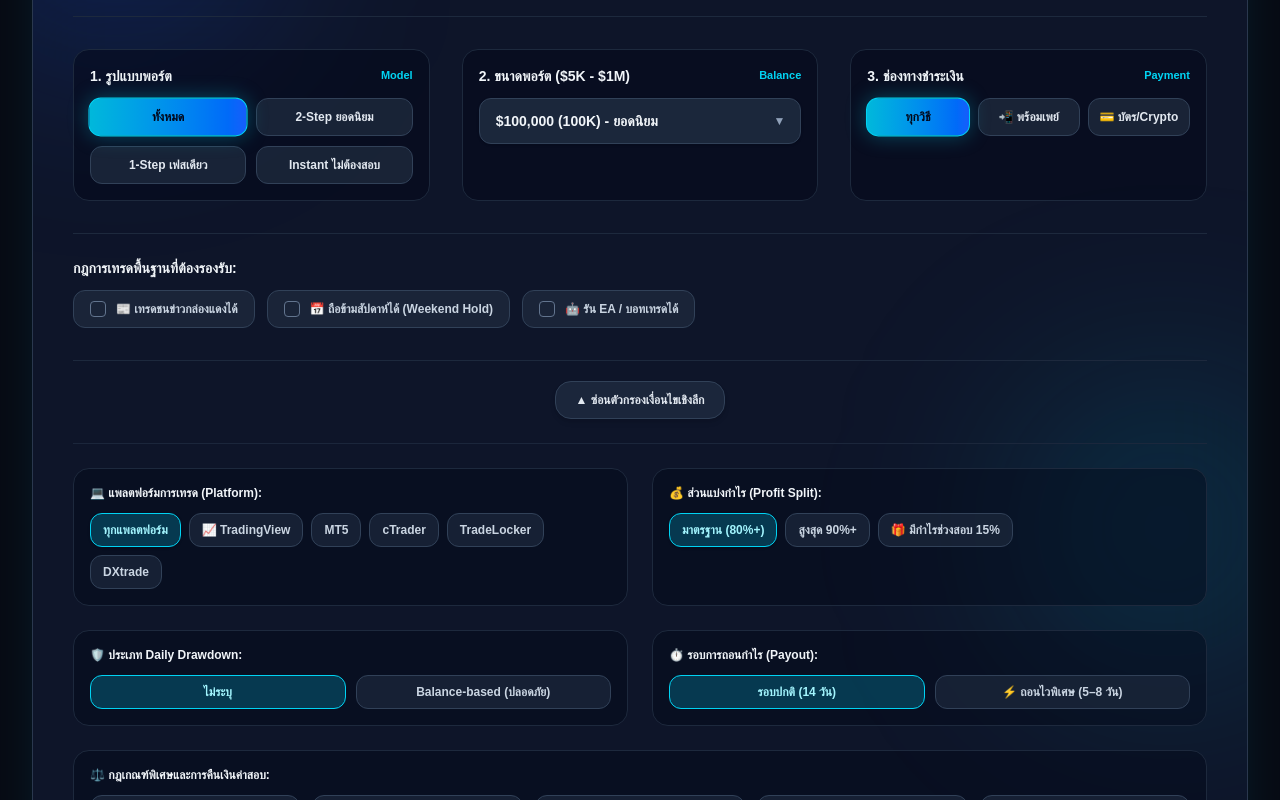
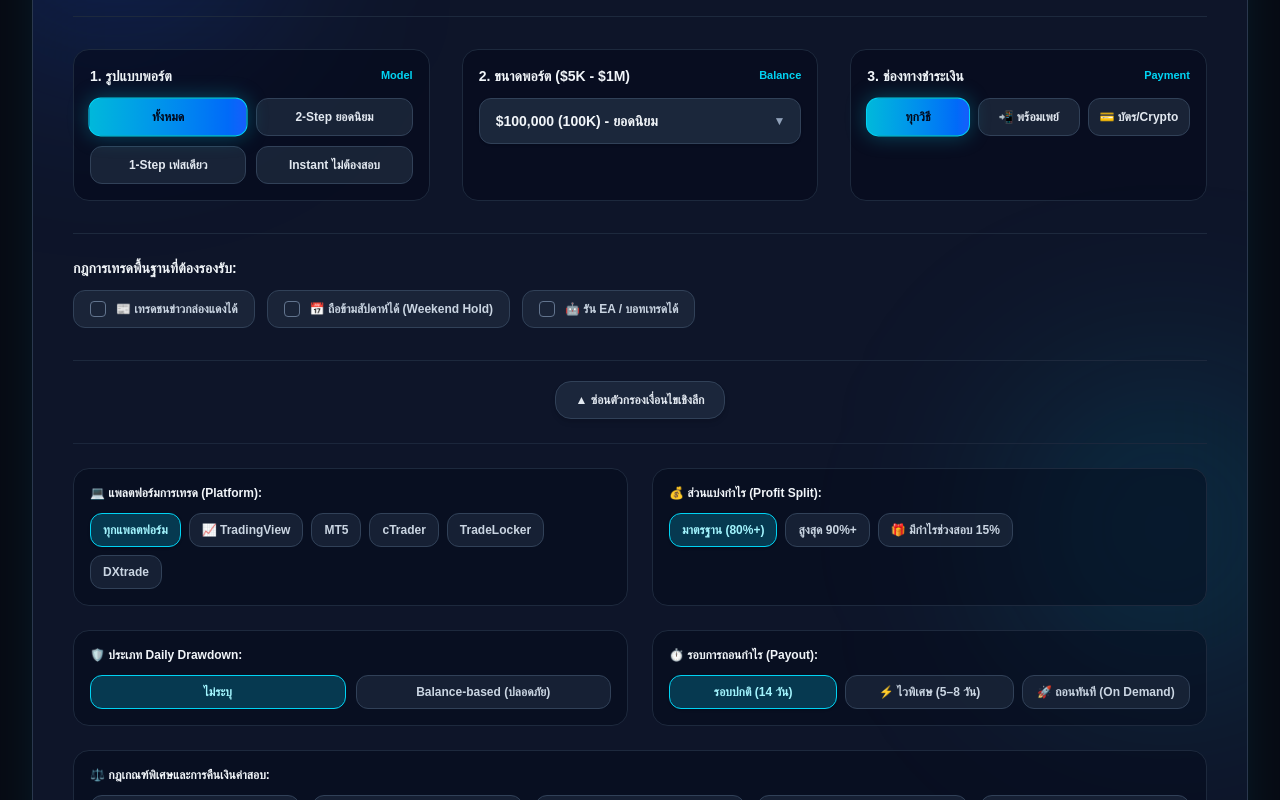
Before and after one commit to jirawat1992/prophubthai, a Next.js app: page / in a window 1280 px wide. Both pictures are taken after a click on the button 640 px from the left and 879 px from the top of the page. Shown: the part 491-1291 px from the top of the page. Built offline with nearby package versions, Linux system fonts and the light colour scheme.

Commit message:
connect reactive filter logic with prop firms list

```diff
--- a/app/components/PropMatcher.tsx
+++ b/app/components/PropMatcher.tsx
@@ -17,7 +17,7 @@ export interface FilterState {
   noMinDays: boolean;
   noSlRequired: boolean;
   scalingPlan: boolean;
-  hasRefund: boolean; // 👈 เพิ่มฟิลด์นี้
+  hasRefund: boolean;
 }
 
 interface PropMatcherProps {
@@ -252,7 +252,7 @@ export default function PropMatcher({
             <span>
               {filters.showAdvanced
                 ? "▲ ซ่อนตัวกรองเงื่อนไขเชิงลึก"
-                : "▼ ตัวกรองเงื่อนไขเชิงลึก (แพลตฟอร์ม, Refund คืนค่าสอบ, Drawdown, Profit Split)"}
+                : "▼ ตัวกรองเงื่อนไขเชิงลึก (แพลตฟอร์ม, Refund คืนค่าสอบ, รอบถอนเงิน, Profit Split)"}
             </span>
           </button>
         </div>
@@ -355,14 +355,16 @@ export default function PropMatcher({
                 </div>
               </div>
 
+              {/* ⏱️ รอบการถอนกำไร 3 ปุ่ม (รวม On Demand) */}
               <div className="bg-slate-950/40 p-4 rounded-2xl border border-slate-800">
                 <span className="block text-xs font-bold text-slate-100 mb-3">
                   ⏱️ รอบการถอนกำไร (Payout):
                 </span>
-                <div className="grid grid-cols-2 gap-2.5">
+                <div className="grid grid-cols-1 sm:grid-cols-3 gap-2">
                   {[
                     { id: "all", label: "รอบปกติ (14 วัน)" },
-                    { id: "fast", label: "⚡ ถอนไวพิเศษ (5–8 วัน)" },
+                    { id: "fast", label: "⚡ ไวพิเศษ (5–8 วัน)" },
+                    { id: "on_demand", label: "🚀 ถอนทันที (On Demand)" },
                   ].map((po) => {
                     const active = filters.payoutSpeed === po.id;
                     return (
@@ -370,9 +372,9 @@ export default function PropMatcher({
                         key={po.id}
                         type="button"
                         onClick={() => updateFilter("payoutSpeed", po.id)}
-                        className={`py-2 px-3 rounded-xl text-xs font-bold border transition-all text-center ${
+                        className={`py-2 px-2 rounded-xl text-xs font-bold border transition-all text-center ${
                           active
-                            ? "bg-cyan-500/25 border-cyan-400 text-cyan-200"
+                            ? "bg-cyan-500/25 border-cyan-400 text-cyan-200 shadow-sm"
                             : "bg-slate-800/70 border-slate-700 text-slate-300 hover:bg-slate-800 hover:text-white"
                         }`}
                       >
@@ -390,7 +392,6 @@ export default function PropMatcher({
                 ⚖️ กฎเกณฑ์พิเศษและการคืนเงินค่าสอบ:
               </span>
               <div className="grid grid-cols-1 sm:grid-cols-2 lg:grid-cols-5 gap-3">
-                {/* 💰 ปุ่มกรอง Refund คืนเงินค่าสอบ 100% */}
                 <button
                   type="button"
                   onClick={() => updateFilter("hasRefund", !filters.hasRefund)}
```
